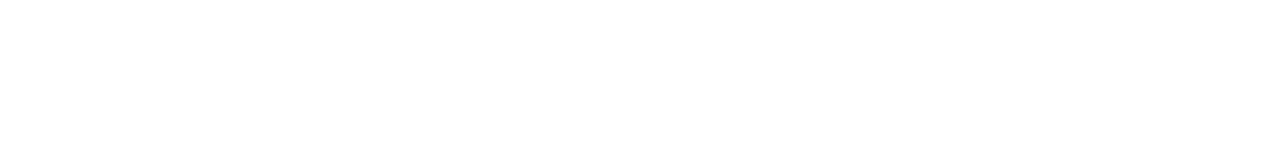
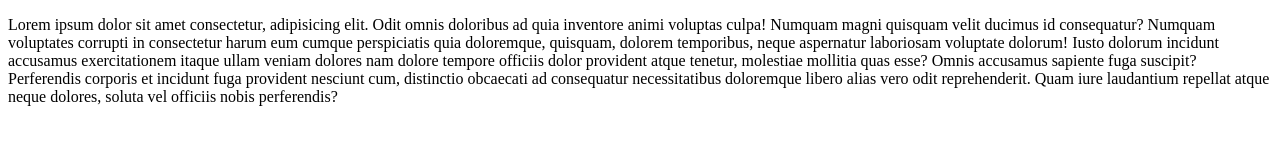
Before and after one commit to Ismail1hosen/my-first-code, a plain HTML site: page index.html in a window 1280 px wide. Drawn offline with Linux system fonts and the light colour scheme.

Commit message:
second commit

```diff
--- a/index.html
+++ b/index.html
@@ -3,9 +3,10 @@
 <head>
     <meta charset="UTF-8">
     <meta name="viewport" content="width=device-width, initial-scale=1.0">
-    <title>Document</title>
+    <title>Git check</title>
 </head>
 <body>
+    <P>Lorem ipsum dolor sit amet consectetur, adipisicing elit. Odit omnis doloribus ad quia inventore animi voluptas culpa! Numquam magni quisquam velit ducimus id consequatur? Numquam voluptates corrupti in consectetur harum eum cumque perspiciatis quia doloremque, quisquam, dolorem temporibus, neque aspernatur laboriosam voluptate dolorum! Iusto dolorum incidunt accusamus exercitationem itaque ullam veniam dolores nam dolore tempore officiis dolor provident atque tenetur, molestiae mollitia quas esse? Omnis accusamus sapiente fuga suscipit? Perferendis corporis et incidunt fuga provident nesciunt cum, distinctio obcaecati ad consequatur necessitatibus doloremque libero alias vero odit reprehenderit. Quam iure laudantium repellat atque neque dolores, soluta vel officiis nobis perferendis?</P>
 
 </body>
 </html>
```
